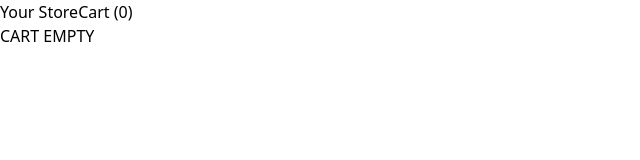
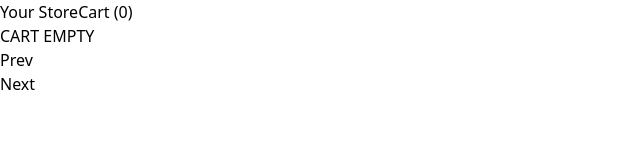
Before and after one commit to kunarkkhewal/react-e-comm, a React (Vite) app: page /cart in a window 1280 px wide. Shown: the top 160 px of the page, without its empty margins (0-640 px from the left). Built offline with nearby package versions, Linux system fonts and the light colour scheme.

Commit message:
updated cart to add pagination

```diff
--- a/src/Components/Cart.tsx
+++ b/src/Components/Cart.tsx
@@ -1,20 +1,32 @@
-import { useContext } from 'react'
+import { useState, useEffect, useContext } from 'react'
 import Header from './Header';
 import Listing from './Listing';
-// import Footer from './Footer';
-
+import Footer from './Footer';
+import { ProductData } from '../Interfaces/interfaces';
 import { CartContext } from '../App';
 
 function Cart() {
-    const context = useContext(CartContext);
-    if (!context) {
-        return null;
+    const { cart } = useContext(CartContext) || { cart: [] };
+    const limit = 5;
+    const [products, setProducts] = useState<ProductData[]>([]);
+    const [skip, setSkip] = useState<number>(0);
+    const [totalPages, setTotalPages] = useState<number>(0);
+    const [currentPage, setCurrentPage] = useState<number>(1);
+
+    useEffect(() => {
+        if (cart) {
+            const auxillaryCart = cart.slice(skip, skip+limit);
+            setProducts(auxillaryCart)
+            setTotalPages(Math.ceil(cart.length / limit));
+        }
+    }, [cart, skip]);
+
+    const handlePageChange = (page: number) => {
+        if (page > 0 && page <= totalPages) {
+            setSkip(limit * (page - 1));
+            setCurrentPage(page);
+        }
     }
-    const { cart } = context;
-
-    // const [skip, setSkip] = useState<number>(0);
-    // const [totalPages, setTotalPages] = useState<number>(0);
-    // const [currentPage, setCurrentPage] = useState<number>(1);
 
     return (
         <div className="flex flex-col justify-between h-screen text-center">
@@ -22,7 +34,7 @@ function Cart() {
             {
                 cart.length > 0 &&
                 <Listing
-                    productList={cart}
+                    productList={products}
                     source={'CART'}
                 />
             }
@@ -32,11 +44,11 @@ function Cart() {
                     <div>CART EMPTY</div>
                 )
             }
-            {/* <Footer
+            <Footer
                 currentPage={currentPage}
                 totalPages={totalPages}
                 handlePageChange={handlePageChange}
-            /> */}
+            />
         </div>
     );
 }
```
